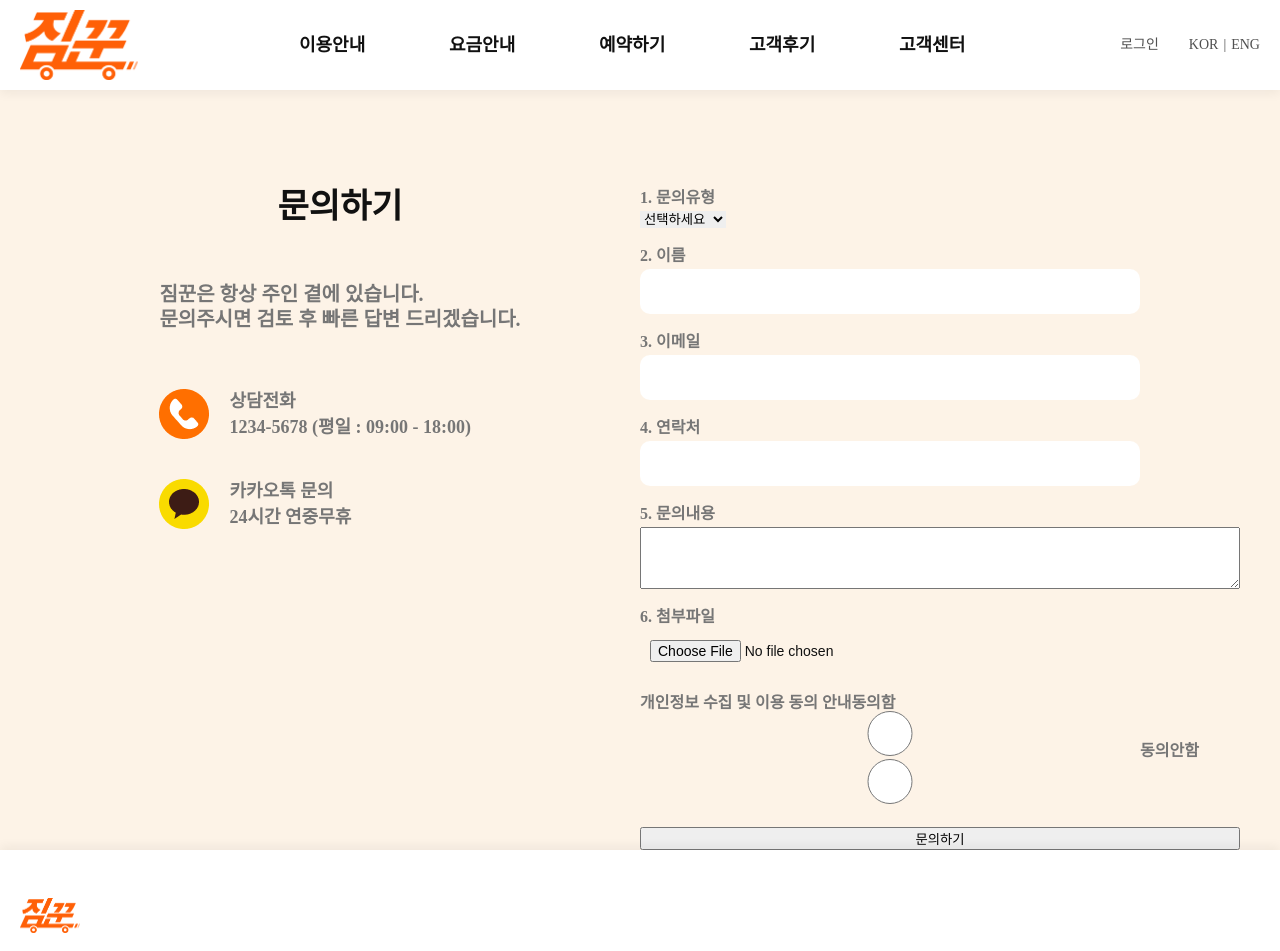
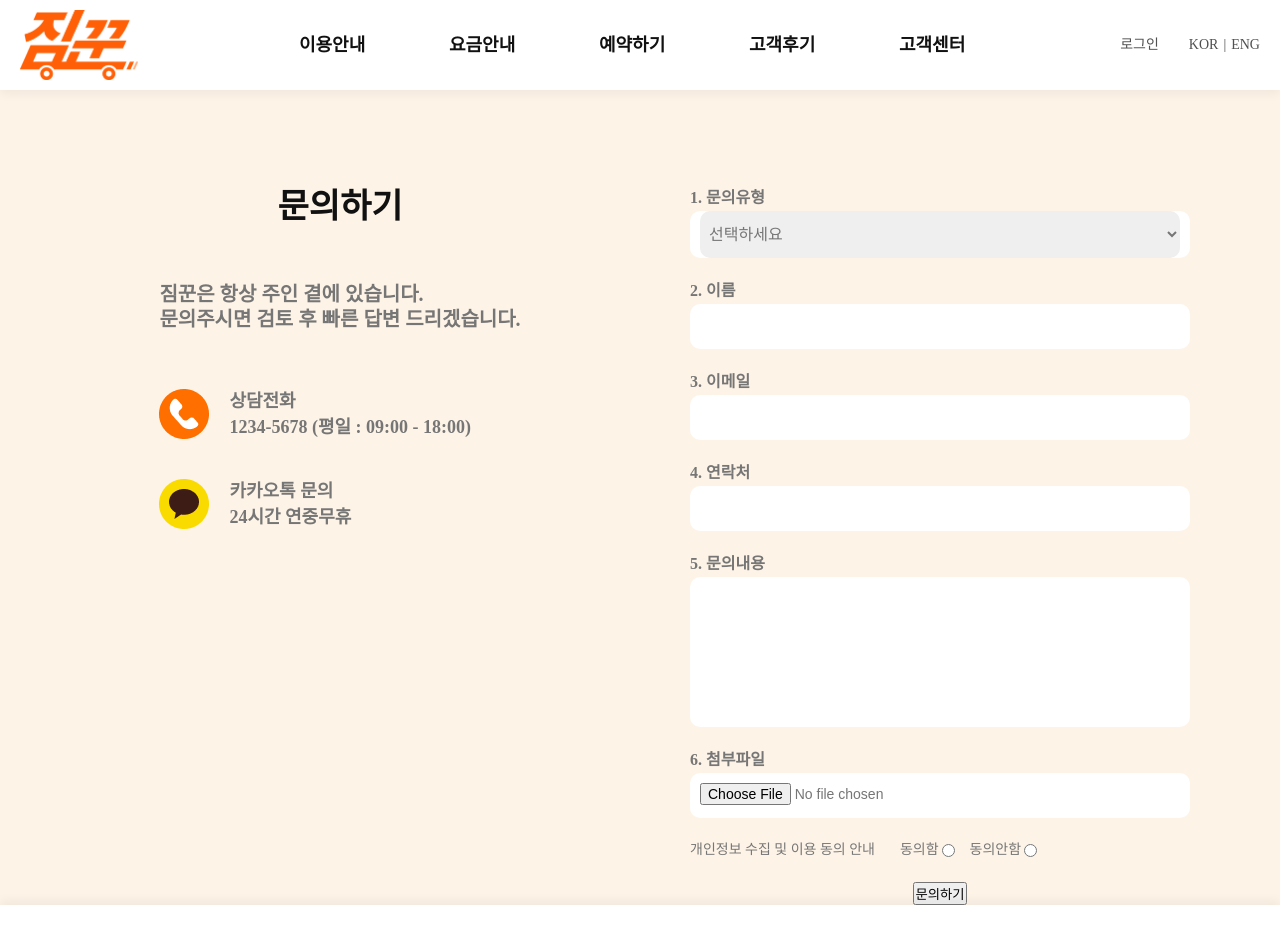
Before and after one commit to HongEungyung/newjimggun, a Vue app: page /inquire in a window 1280 px wide. Shown: the top 951 px of the page. Built offline with nearby package versions, Linux system fonts and the light colour scheme.

Commit message:
문의하기 페이지 작업중

```diff
--- a/src/views/A9_inquire.vue
+++ b/src/views/A9_inquire.vue
@@ -61,12 +61,12 @@
           <!-- 2-3. 이메일 -->
           <div class="inquire-group a9group2">
             <label for="name"><span>3. 이메일</span></label>
-            <input type="email" id="name" required />
+            <input type="email" id="email" required />
           </div>
           <!-- 2-4. 연락처 -->
           <div class="inquire-group a9group2">
             <label for="name"><span>4. 연락처</span></label>
-            <input type="phone" id="name" required />
+            <input type="phone" id="phone" required />
           </div>
           <!-- 2-5. 문의내용 -->
           <div class="inquire-group a9group3">
@@ -76,20 +76,28 @@
           <!-- 2-6. 첨부파일 -->
           <div class="inquire-group a9group4">
             <label for="name"><span>6. 첨부파일</span></label>
-            <input type="file" id="name" required />
+            <div class="file-box">
+              <input type="file" id="file" required />
+            </div>
           </div>
           <!-- 2-7. 개인정보 동의 -->
-          <div class="inquire-group a9group5">
-            <label class="checkbox-label">
+          <div class="a9group5">
+            <div class="radio-wrap">
               <span>개인정보 수집 및 이용 동의 안내</span>
+              <div class="radio-check">
+                <label class="radio-label1">
                   <span>동의함</span>
                   <input type="radio" name="agree" required />
+                </label>
+                <label class="radio-label2">
                   <span>동의안함</span>
                   <input type="radio" name="agree" required />
                 </label>
               </div>
+            </div>
+          </div>
           <!-- 2-8. 문의하기 버튼 -->
-          <button class="inquire-btn">문의하기</button>
+          <button type="submit" class="inquire-btn">문의하기</button>
         </form>
       </div>
     </div>
@@ -202,11 +210,14 @@
       .inquire-form {
         display: flex;
         flex-direction: column;
+        justify-content: center;
+        align-items: center;
         // align-items: center;
-        gap: 20px;
+        gap: 25px;
         // from 그룹 전체
         .inquire-group {
           width: 100%;
+          max-width: 500px;
           display: flex;
           flex-direction: column;
           gap: 5px;
@@ -223,23 +234,90 @@
             border-radius: 10px;
             outline: none;
             border: none;
+            color: $font-light-gray;
             font-size: $text-font-S;
             padding: 10px;
             height: 45px;
           }
           // 2-1. 문의유형
-
           .a9group1 {
+            display: flex;
+            align-items: center;
+            justify-content: center;
+            width: 100%;
             max-width: 500px;
+            background-color: $white;
+            border-radius: 10px;
             #category {
+              width: 100%;
+              max-width: 480px;
               border: none;
               outline: none;
+              padding: 14px 5px;
+              font-size: $text-font-M;
+              color: $font-light-gray;
+              border-radius: 10px;
             }
           }
         }
+        // 2-5. 문의내용
+        .a9group3 {
+          width: 100%;
+          // background-color: $white;
+          textarea {
+            border: none;
+            outline: none;
+            resize: none;
+            border-radius: 10px;
+            color: $font-light-gray;
+            font-size: $text-font-S;
+            font-weight: 500;
+            height: 150px;
+            padding: 10px;
+          }
+        }
+        //
+        .a9group4 {
+          .file-box {
+            background-color: $white;
+            border-radius: 10px;
+          }
+        }
+        // 2-7. 개인정보 동의
+        .a9group5 {
+          width: 100%;
+          max-width: 500px;
+          .radio-wrap {
+            width: 100%;
+            display: flex;
+            align-items: center;
+            gap: 25px;
+            span{
+              color: $font-light-gray;
+            font-size: $text-font-S;
+            }
+            .radio-check{
+              display: flex;
+              align-items: center;
+              gap: 15px;
+              .radio-label1{
+                display: flex;
+                align-items: center;
+                gap: 3px;
+              }
+              .radio-label2{
+                display: flex;
+                align-items: center;
+                gap: 3px;
+              }
+            }
+          }
+        }
+        .inquire-btn{
 
         }
       }
     }
   }
+}
 </style>
```
Lines whose indentation alone changed are shown as unchanged.
